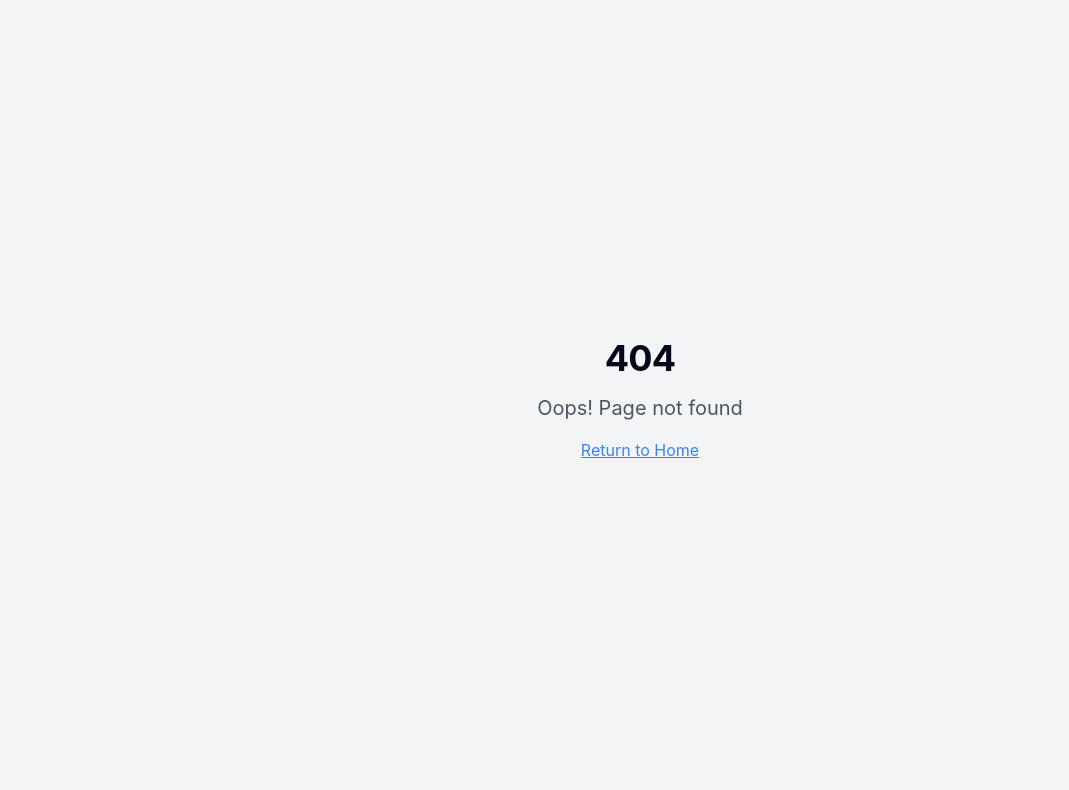
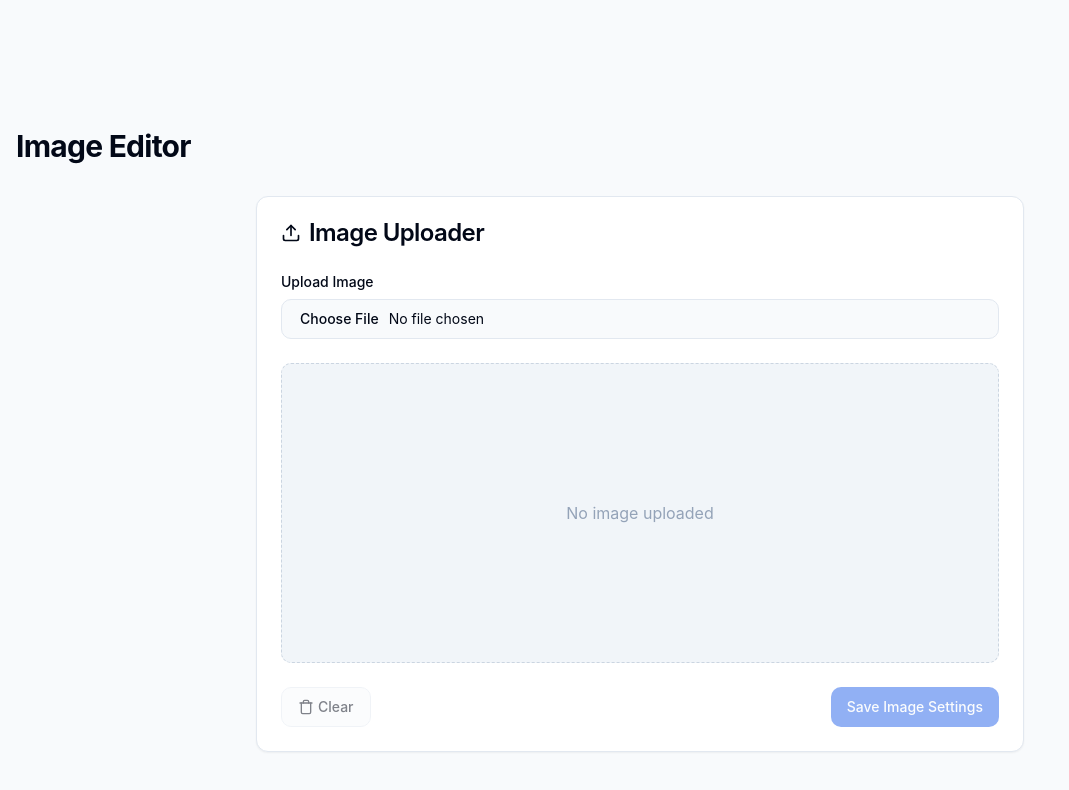
Before and after one commit to Skytimbo/jekyll-junction, a React (Vite) app: page /image-editor in a window 1280 px wide. Before the commit this address had no page. Shown: the top 790 px of the page, without its empty margins (0-1069 px from the left). Built offline with nearby package versions, Linux system fonts and the light colour scheme.

Commit message:
Implement image box component
Adds a component for uploading, sizing, and placing images.

```diff
--- a/src/App.tsx
+++ b/src/App.tsx
@@ -7,6 +7,7 @@ import { BrowserRouter, Routes, Route } from "react-router-dom";
 import Index from "./pages/Index";
 import NotFound from "./pages/NotFound";
 import Admin from "./pages/Admin";
+import ImageEditor from "./pages/ImageEditor";
 
 const queryClient = new QueryClient();
 
@@ -19,6 +20,7 @@ const App = () => (
         <Routes>
           <Route path="/" element={<Index />} />
           <Route path="/admin" element={<Admin />} />
+          <Route path="/image-editor" element={<ImageEditor />} />
           {/* ADD ALL CUSTOM ROUTES ABOVE THE CATCH-ALL "*" ROUTE */}
           <Route path="*" element={<NotFound />} />
         </Routes>
--- a/src/components/Header.tsx
+++ b/src/components/Header.tsx
@@ -1,8 +1,9 @@
+
 import React, { useEffect, useState } from 'react';
 import { Button } from '@/components/ui/button';
 import { cn } from '@/lib/utils';
 import { Sheet, SheetContent, SheetTrigger } from '@/components/ui/sheet';
-import { Menu, Shield } from 'lucide-react';
+import { Menu, Shield, Image } from 'lucide-react';
 
 const Header = () => {
   const [isScrolled, setIsScrolled] = useState(false);
@@ -67,6 +68,16 @@ const Header = () => {
             variant="ghost"
             size="sm"
             className="hidden md:inline-flex gap-1"
+            onClick={() => window.location.href = '/image-editor'}
+          >
+            <Image className="h-4 w-4" />
+            <span>Images</span>
+          </Button>
+
+          <Button
+            variant="ghost"
+            size="sm"
+            className="hidden md:inline-flex gap-1"
             onClick={() => window.location.href = '/admin'}
           >
             <Shield className="h-4 w-4" />
@@ -108,6 +119,13 @@ const Header = () => {
                 </a>
                 <div className="border-t my-4"></div>
                 <a
+                  href="/image-editor"
+                  className="text-base font-medium text-foreground px-2 py-2 rounded-md hover:bg-muted transition-colors flex items-center gap-2"
+                >
+                  <Image className="h-4 w-4" />
+                  <span>Images</span>
+                </a>
+                <a
                   href="/admin"
                   className="text-base font-medium text-foreground px-2 py-2 rounded-md hover:bg-muted transition-colors flex items-center gap-2"
                 >
--- /dev/null
+++ b/src/components/ImageUploader.tsx
@@ -0,0 +1,200 @@
+
+import React, { useState, useRef } from 'react';
+import { Button } from '@/components/ui/button';
+import { Card, CardContent, CardFooter, CardHeader, CardTitle } from '@/components/ui/card';
+import { Input } from '@/components/ui/input';
+import { Slider } from '@/components/ui/slider';
+import { Label } from '@/components/ui/label';
+import { Upload, Move, ZoomIn, Trash } from 'lucide-react';
+import { toast } from 'sonner';
+
+interface ImageUploaderProps {
+  onImageSave?: (imageData: { url: string; width: number; position: { x: number; y: number } }) => void;
+}
+
+const ImageUploader: React.FC<ImageUploaderProps> = ({ onImageSave }) => {
+  const [imageUrl, setImageUrl] = useState<string | null>(null);
+  const [imageWidth, setImageWidth] = useState(100); // percentage
+  const [position, setPosition] = useState({ x: 50, y: 50 }); // percentage
+  const fileInputRef = useRef<HTMLInputElement>(null);
+  const containerRef = useRef<HTMLDivElement>(null);
+  const [dragging, setDragging] = useState(false);
+
+  const handleFileChange = (e: React.ChangeEvent<HTMLInputElement>) => {
+    const file = e.target.files?.[0];
+    if (!file) return;
+
+    if (!file.type.startsWith('image/')) {
+      toast.error('Please upload an image file');
+      return;
+    }
+
+    const reader = new FileReader();
+    reader.onload = () => {
+      setImageUrl(reader.result as string);
+      toast.success('Image uploaded successfully');
+    };
+    reader.readAsDataURL(file);
+  };
+
+  const handleDragStart = (e: React.MouseEvent) => {
+    if (!imageUrl) return;
+    setDragging(true);
+    e.preventDefault();
+  };
+
+  const handleDrag = (e: React.MouseEvent) => {
+    if (!dragging || !containerRef.current) return;
+
+    const container = containerRef.current.getBoundingClientRect();
+    const x = ((e.clientX - container.left) / container.width) * 100;
+    const y = ((e.clientY - container.top) / container.height) * 100;
+
+    // Constrain to container bounds
+    const newX = Math.max(0, Math.min(100, x));
+    const newY = Math.max(0, Math.min(100, y));
+
+    setPosition({ x: newX, y: newY });
+  };
+
+  const handleDragEnd = () => {
+    setDragging(false);
+  };
+
+  const handleClear = () => {
+    setImageUrl(null);
+    setImageWidth(100);
+    setPosition({ x: 50, y: 50 });
+    if (fileInputRef.current) {
+      fileInputRef.current.value = '';
+    }
+    toast.info('Image removed');
+  };
+
+  const handleSave = () => {
+    if (!imageUrl || !onImageSave) return;
+
+    onImageSave({
+      url: imageUrl,
+      width: imageWidth,
+      position
+    });
+
+    toast.success('Image settings saved');
+  };
+
+  return (
+    <Card className="w-full max-w-3xl mx-auto">
+      <CardHeader>
+        <CardTitle className="flex items-center gap-2">
+          <Upload className="h-5 w-5" />
+          Image Uploader
+        </CardTitle>
+      </CardHeader>
+      <CardContent>
+        <div className="space-y-6">
+          {/* Upload Controls */}
+          <div>
+            <Label htmlFor="image-upload">Upload Image</Label>
+            <Input
+              id="image-upload"
+              type="file"
+              accept="image/*"
+              ref={fileInputRef}
+              onChange={handleFileChange}
+              className="mt-1.5"
+            />
+          </div>
+
+          {/* Image Preview */}
+          <div
+            ref={containerRef}
+            className="relative h-[300px] bg-slate-100 rounded-md overflow-hidden border border-dashed border-slate-300"
+            onMouseMove={handleDrag}
+            onMouseUp={handleDragEnd}
+            onMouseLeave={handleDragEnd}
+          >
+            {imageUrl ? (
+              <div
+                className="absolute transform -translate-x-1/2 -translate-y-1/2 cursor-move"
+                style={{
+                  left: `${position.x}%`,
+                  top: `${position.y}%`,
+                  width: `${imageWidth}%`,
+                }}
+                onMouseDown={handleDragStart}
+              >
+                <img
+                  src={imageUrl}
+                  alt="Uploaded"
+                  className="w-full h-auto object-contain"
+                />
+              </div>
+            ) : (
+              <div className="h-full flex items-center justify-center text-slate-400">
+                <p>No image uploaded</p>
+              </div>
+            )}
+          </div>
+
+          {/* Size Controls */}
+          {imageUrl && (
+            <div className="space-y-4">
+              <div className="space-y-2">
+                <div className="flex items-center justify-between">
+                  <Label htmlFor="image-width" className="flex items-center gap-1.5">
+                    <ZoomIn className="h-4 w-4" />
+                    Image Size
+                  </Label>
+                  <span className="text-sm text-muted-foreground">{imageWidth}%</span>
+                </div>
+                <Slider
+                  id="image-width"
+                  min={10}
+                  max={100}
+                  step={1}
+                  value={[imageWidth]}
+                  onValueChange={(values) => setImageWidth(values[0])}
+                />
+              </div>
+
+              <div className="space-y-2">
+                <div className="flex items-center justify-between">
+                  <Label className="flex items-center gap-1.5">
+                    <Move className="h-4 w-4" />
+                    Position
+                  </Label>
+                  <span className="text-sm text-muted-foreground">
+                    X: {Math.round(position.x)}%, Y: {Math.round(position.y)}%
+                  </span>
+                </div>
+                <p className="text-sm text-muted-foreground">
+                  Drag the image to reposition or use the preview area to place it.
+                </p>
+              </div>
+            </div>
+          )}
+        </div>
+      </CardContent>
+      <CardFooter className="flex justify-between">
+        <Button
+          variant="outline"
+          onClick={handleClear}
+          disabled={!imageUrl}
+          className="flex items-center gap-1"
+        >
+          <Trash className="h-4 w-4" />
+          Clear
+        </Button>
+        <Button
+          onClick={handleSave}
+          disabled={!imageUrl || !onImageSave}
+        >
+          Save Image Settings
+        </Button>
+      </CardFooter>
+    </Card>
+  );
+};
+
+export default ImageUploader;
--- /dev/null
+++ b/src/pages/ImageEditor.tsx
@@ -0,0 +1,23 @@
+
+import React from 'react';
+import ImageUploader from '@/components/ImageUploader';
+import { toast } from 'sonner';
+
+const ImageEditor = () => {
+  const handleImageSave = (imageData: { url: string; width: number; position: { x: number; y: number } }) => {
+    console.log('Image data saved:', imageData);
+    toast.success('Image settings saved successfully!');
+    // Here you could save to localStorage, server, etc.
+  };
+
+  return (
+    <div className="min-h-screen bg-slate-50 pt-20">
+      <div className="container mx-auto px-4 py-12">
+        <h1 className="text-3xl font-bold mb-8">Image Editor</h1>
+        <ImageUploader onImageSave={handleImageSave} />
+      </div>
+    </div>
+  );
+};
+
+export default ImageEditor;
```
